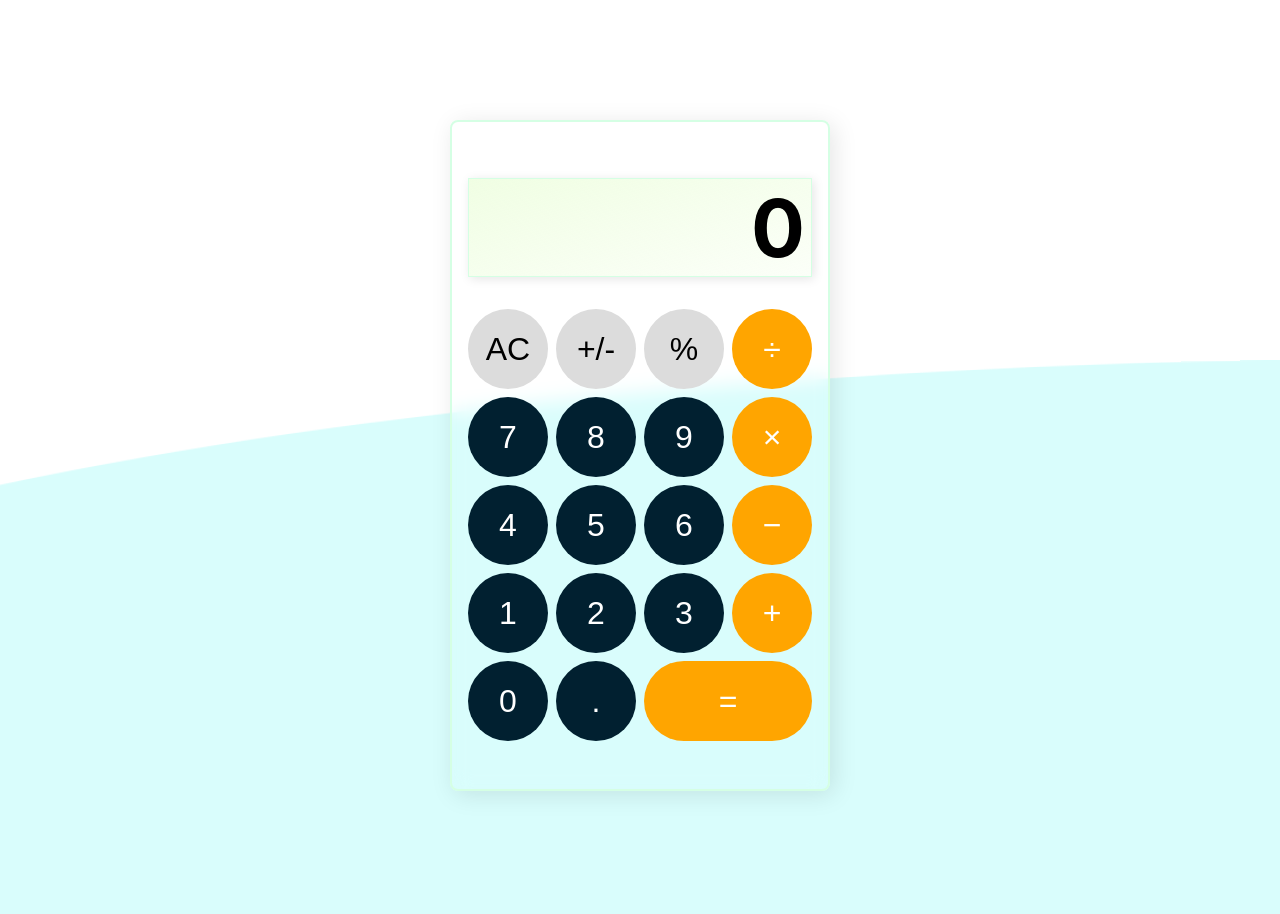
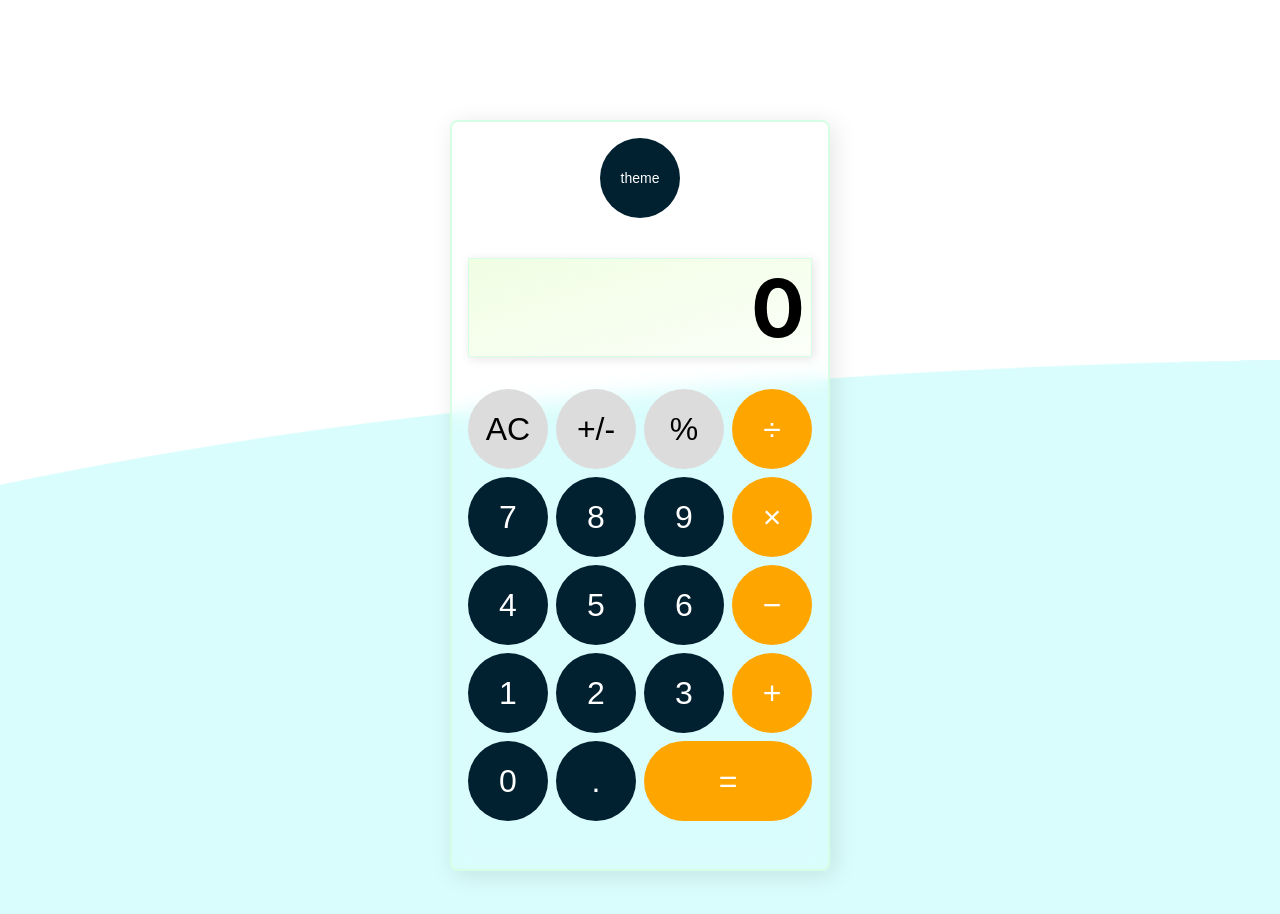
Before and after one commit to Kristian-kodehode/calculator-v3, a React (Vite) app: page / in a window 1280 px wide. Shown: the top 914 px of the page. Built offline with nearby package versions, Linux system fonts and the light colour scheme.

Commit message:
styling theme btn. added fontawesome

```diff
--- a/index.html
+++ b/index.html
@@ -4,6 +4,10 @@
     <meta charset="UTF-8" />
     <link rel="icon" type="image/svg+xml" href="/vite.svg" />
     <meta name="viewport" content="width=device-width, initial-scale=1.0" />
+    <script
+      src="https://kit.fontawesome.com/c873273b0e.js"
+      crossorigin="anonymous"
+    ></script>
     <title>React Calculator V3 SummerTask</title>
   </head>
   <body>
--- a/src/App.jsx
+++ b/src/App.jsx
@@ -1,11 +1,7 @@
-// import React from "react";
+// import React, { useState } from "react";
 import Calculator from "./Calculator";
 
 function App() {
-  // const [darkMode, setDarkMode] = useState(false);
-  // const handleToggle = () => {
-  //   setDarkMode((prevMode) => !prevMode);
-  // };
   return (
     <div className="page">
       <Calculator />
--- a/src/Calculator.jsx
+++ b/src/Calculator.jsx
@@ -5,6 +5,11 @@ const Calculator = () => {
   const [firstOperand, setFirstOperand] = useState(null);
   const [operator, setOperator] = useState(null);
   const [waitingForSecondOperand, setWaitingForSecondOperand] = useState(false);
+
+  const [darkMode, setDarkMode] = useState(false);
+  const handleToggle = () => {
+    setDarkMode((prevMode) => !prevMode);
+  };
 
   const inputDigit = (digit) => {
     if (waitingForSecondOperand) {
@@ -89,7 +94,10 @@ const Calculator = () => {
 
   return (
     <div className="container">
-      <div className="calculator">
+      <div className={`calculator ${darkMode ? "darkmode" : ""}`}>
+        <button className="togglebutton" onClick={handleToggle}>
+          theme
+        </button>
         <div className="display">{displayValue}</div>
         <div className="keypad">
           <div className="row">
--- a/src/index.css
+++ b/src/index.css
@@ -117,6 +117,11 @@ button:active {
   background-color: aliceblue;
   color: orange;
 }
+.togglebutton {
+  font-size: 14px;
+  /* height: 48px; */
+  padding: 0px 16px;
+}
 .row > .operators.doublewidth {
   grid-column: span 2;
 }
```
